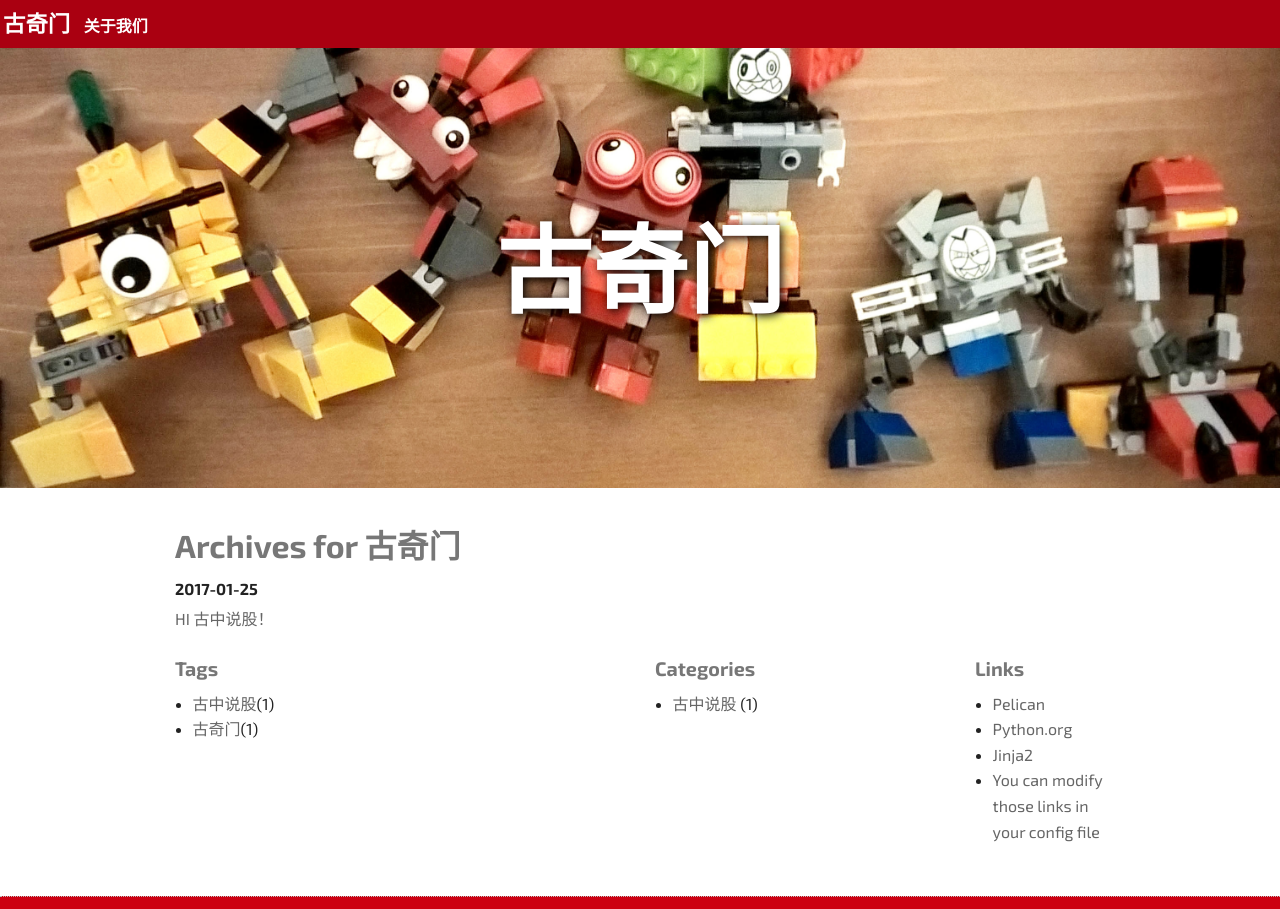
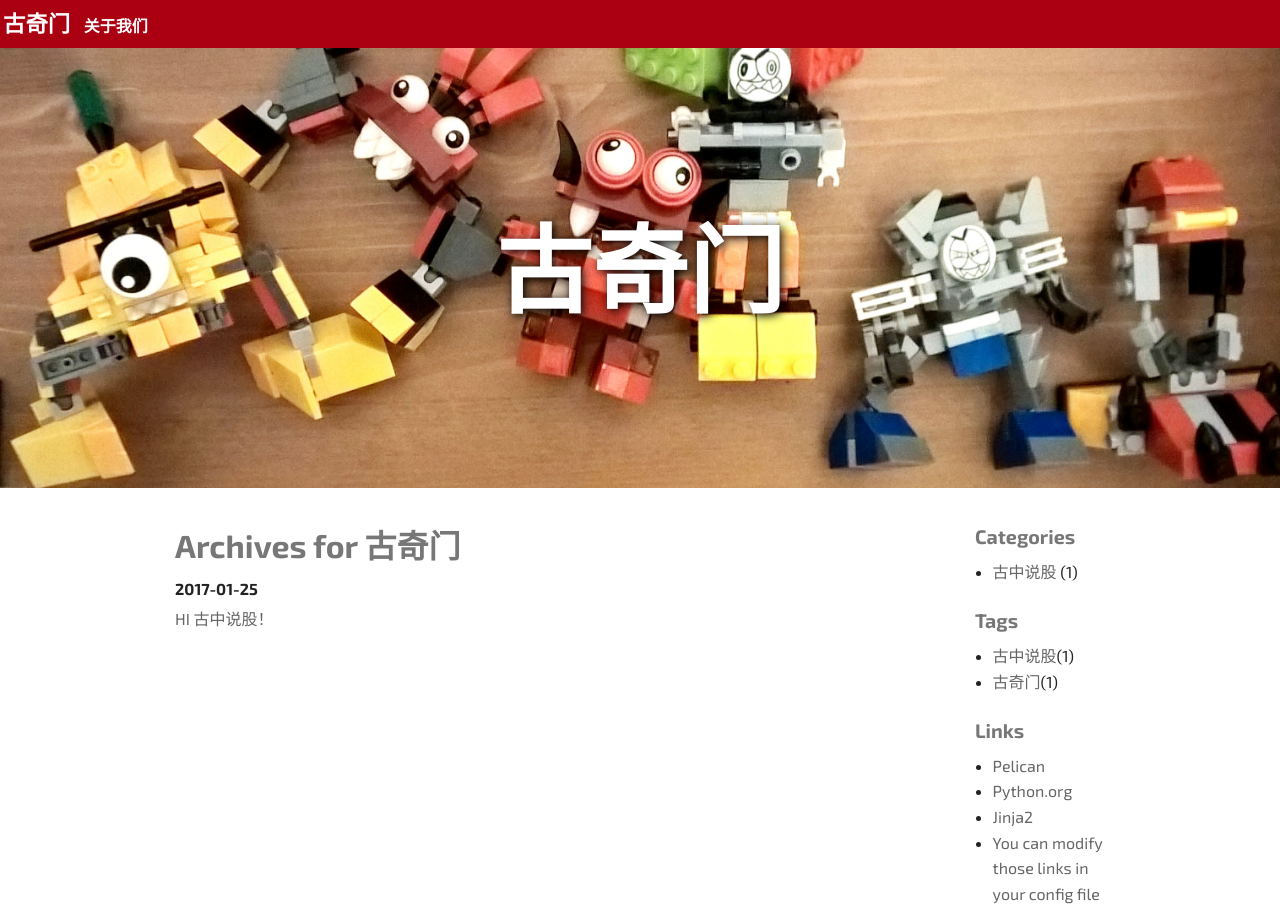
Before and after one commit to guqimen/guqimen.github.io, a plain HTML site: page archives.html in a window 1280 px wide. Shown: the top 909 px of the page. Drawn offline with Linux system fonts and the light colour scheme.

Commit message:
Update documentation

```diff
--- a/archives.html
+++ b/archives.html
@@ -41,19 +41,20 @@
 </dl>
             </div>
 
-            <div class="large-6 tag-cloud column">
+             <div class="large-2 aside column">
+                <h3>Categories</h3>
+                <ul>
+                    <li><a href="https://guqimen.github.io/category/gu-zhong-shuo-gu.html">古中说股</a> (1)</li>
+                </ul>
+
+            </div>
+
+            <div class="large-2 aside column">
                 <h3>Tags</h3>
                 <ul>
                     <li><a href="https://guqimen.github.io/tag/gu-zhong-shuo-gu.html">古中说股</a>(1)</li>
                     <li><a href="https://guqimen.github.io/tag/gu-qi-men.html">古奇门</a>(1)</li>
                 </ul>
-            </div>
-            <div class="large-3 category-column column">
-                <h3>Categories</h3>
-                <ul>
-                    <li><a href="https://guqimen.github.io/category/gu-zhong-shuo-gu.html">古中说股</a> (1)</li>
-                </ul>
-
             </div>
 
             <div class="large-2 aside column">
```
Also changed, not shown: author/gu-zhong-shuo-gu.html (+9 -8 lines), authors.html (+9 -8 lines), categories.html (+9 -8 lines), category/gu-zhong-shuo-gu.html (+9 -8 lines), index.html (+9 -8 lines), my-super-post.html (+9 -8 lines), pages/guan-yu-wo-men.html (+9 -8 lines), tag/gu-qi-men.html (+9 -8 lines), tag/gu-zhong-shuo-gu.html (+9 -8 lines), tags.html (+9 -8 lines).
